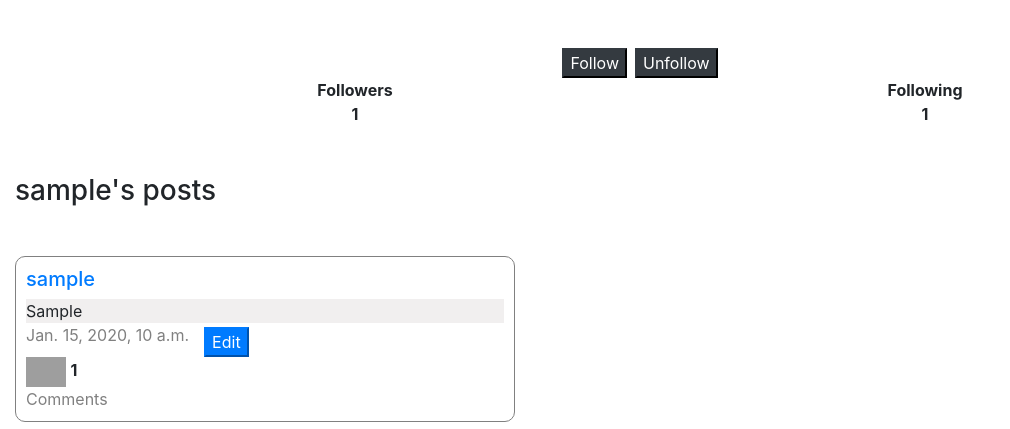
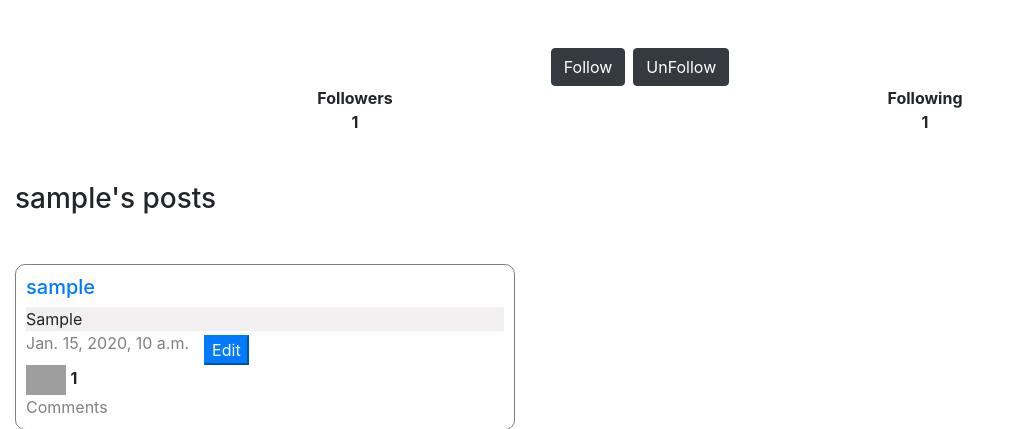
Before and after one commit to k2dums/network-, a Django app: a page that uses project4/network/templates/network/profile.html in a window 1280 px wide. Shown: the part 204-633 px from the top of the page, without its empty margins (0-1010 px from the left). Run offline with Django 3.2, Linux system fonts and the light colour scheme; tables that the repository leaves empty hold one stand-in row (values such as "Sample post"); some libraries are stand-ins or nearby versions; grey boxes are pictures that could not be loaded.

Commit message:
loaded the static script files,added a btn class to the unfollow and follow buttons,added the script to the script block

```diff
--- a/project4/network/templates/network/profile.html
+++ b/project4/network/templates/network/profile.html
@@ -1,16 +1,19 @@
 {% extends "network/layout.html" %}
+{% load static %}
 {% block body %}
 <div>
 
     <div class="header container mt-5 mb-5" >
         <div class="row mb-5 justify-content-center">
             <div class="dp mr-2" ><img src="" style="height:100px;width:100px;border: 1px solid black;border-radius:50%;"/></div>
-            <div class="user font-weight-bold" style="margin-top: auto;margin-bottom: auto;">{{profile.username}}</div>
+            <div class="user_profile font-weight-bold" style="margin-top: auto;margin-bottom: auto;">{{profile.username}}</div>
         </div>
 
         <div class="row justify-content-center">
-            <div class=""><input type="button" class="btn-dark mr-2" value="Follow"></div>
-            <div class=""><input type="button" class="btn-dark" value="Unfollow"></div>
+            {% if user != profile %}
+            <div class=""><button type="button" class="btn btn-dark mr-2 " id="follow_btn" >Follow</button></div>
+            <div class=""><button type="button" class="btn btn-dark " id="unfollow_btn" >UnFollow</button></div>
+            {% endif %}
         </div>
 
 
@@ -64,3 +67,7 @@
 
 </div>
 {% endblock %}
+
+{% block script %}
+    <script src="{% static 'network/follow.js' %}"></script>
+{% endblock %}
```
